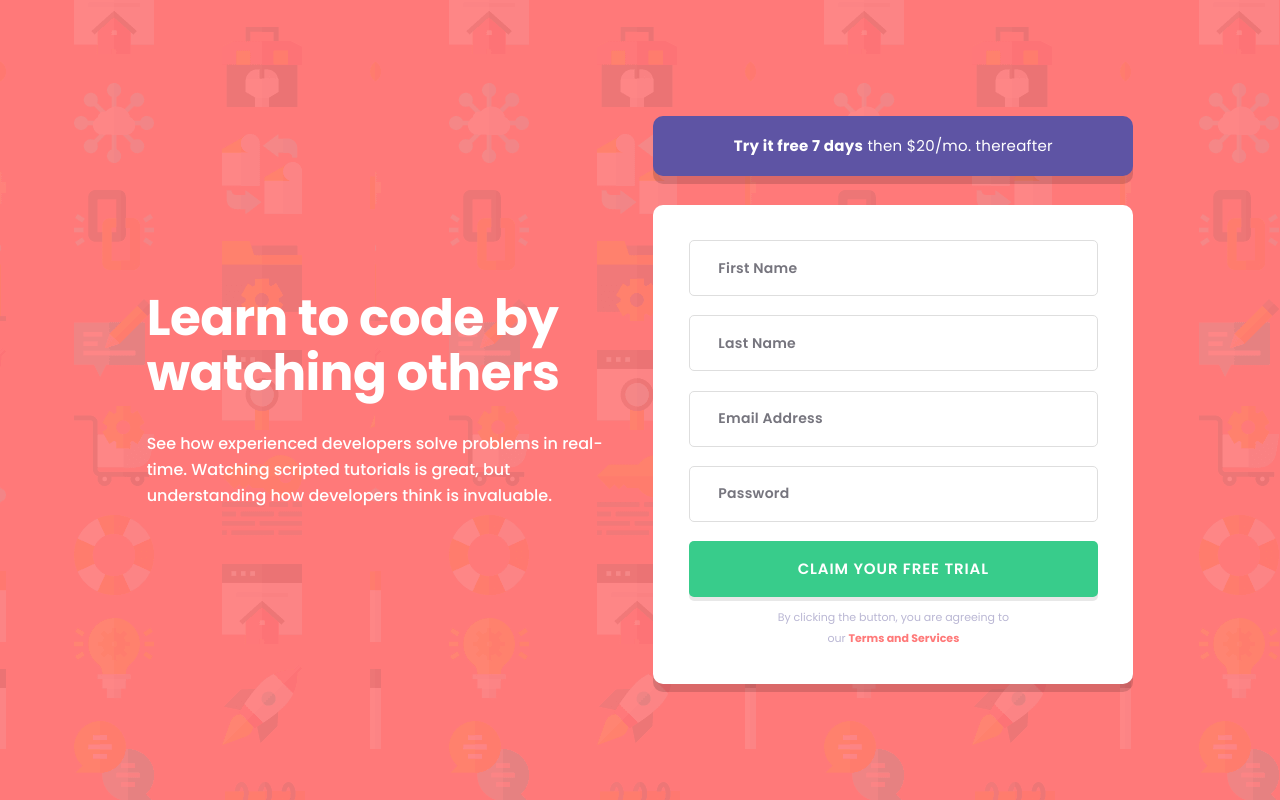
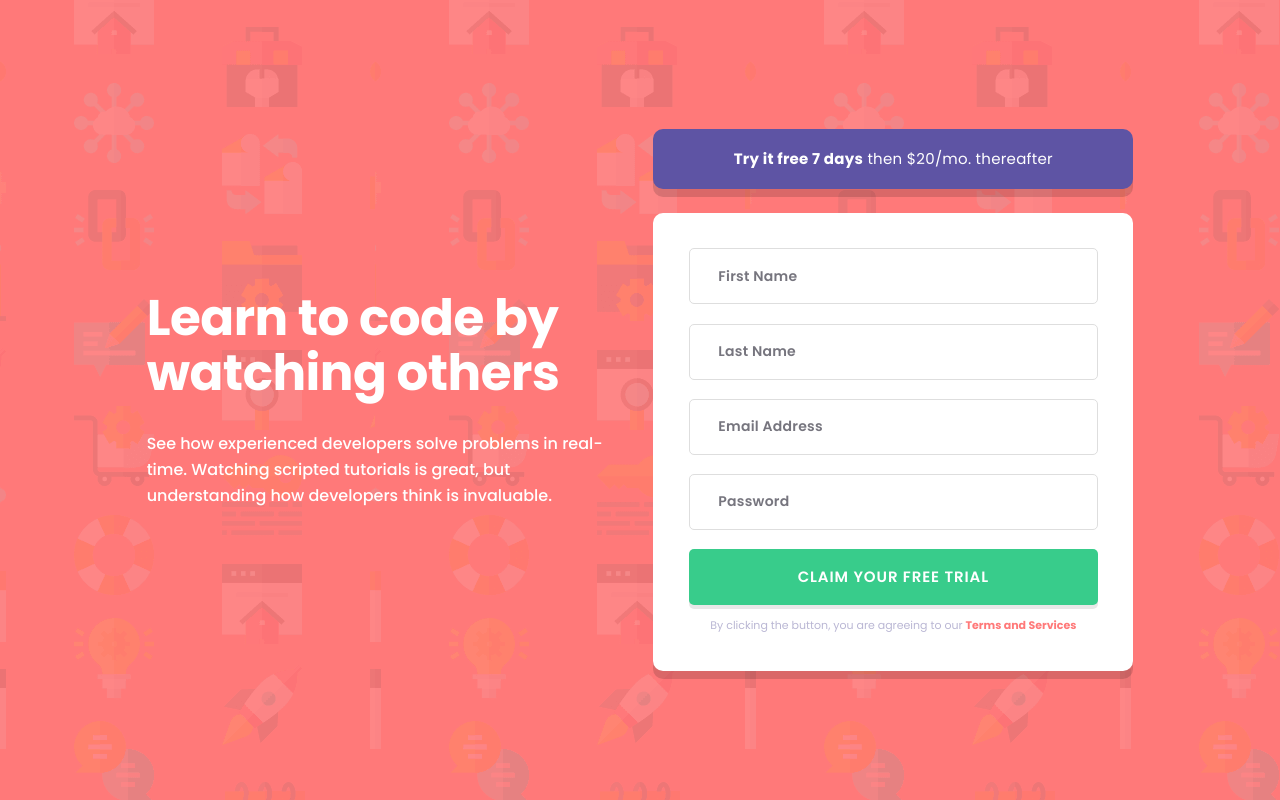
Before and after one commit to waquintero-ia/singUpForm, a React (Vite) app: page / in a window 1280 px wide. Built offline with nearby package versions, Linux system fonts and the light colour scheme.

Commit message:
fixed desktop version

```diff
--- a/src/App.css
+++ b/src/App.css
@@ -59,6 +59,10 @@ main {
     margin-top: 0;
   }
 
+  .flow__form > * + * {
+    margin-top: 3vh;
+  }
+
   [data-type="top"] {
     margin-top: var(2.5vh, 1em);
   }
--- a/src/component/Form.jsx
+++ b/src/component/Form.jsx
@@ -12,7 +12,10 @@ const Form = () =>{
   const global_input_xl = 'xl:px-[2.22vw]'
   const global_placeholder = 'placeholder-grey-200 placeholder:text-[14px] placeholder:tracking-[0.25px] placeholder:font-semibold placeholder:opacity-70'
   const global_button = 'w-[100%] min-h-[56px] bg-green-100 rounded-[5px] uppercase text-[15px] font-semibold text-white tracking-[0.9px]'
+  const global_terms = 'text-[11px] leading-[191%] text-center text-grey-300 w-[90%] mx-auto'
+  const global_terms_xl = 'xl:w-[100%]'
   const block_drop_shadow_button = 'shadow-button-shadow'
+
 
   return(
     <>
@@ -36,8 +39,8 @@ const Form = () =>{
               <button className={`${global_button} ${block_drop_shadow_button}`} type="submit" data-type="top">
                 Claim your free trial
               </button>
-              <p className="terms text-[11px] leading-[191%] text-center text-grey-300" data-type="top-terms">
-                By clicking the button, you are agreeing to<br/> our <span className="font-bold text-red-100">Terms and Services</span>
+              <p className={`terms ${global_terms} ${global_terms_xl}`} data-type="top-terms">
+                By clicking the button, you are agreeing to our <span className="font-bold text-red-100">Terms and Services</span>
               </p>
           </fieldset>
         </form>
```
